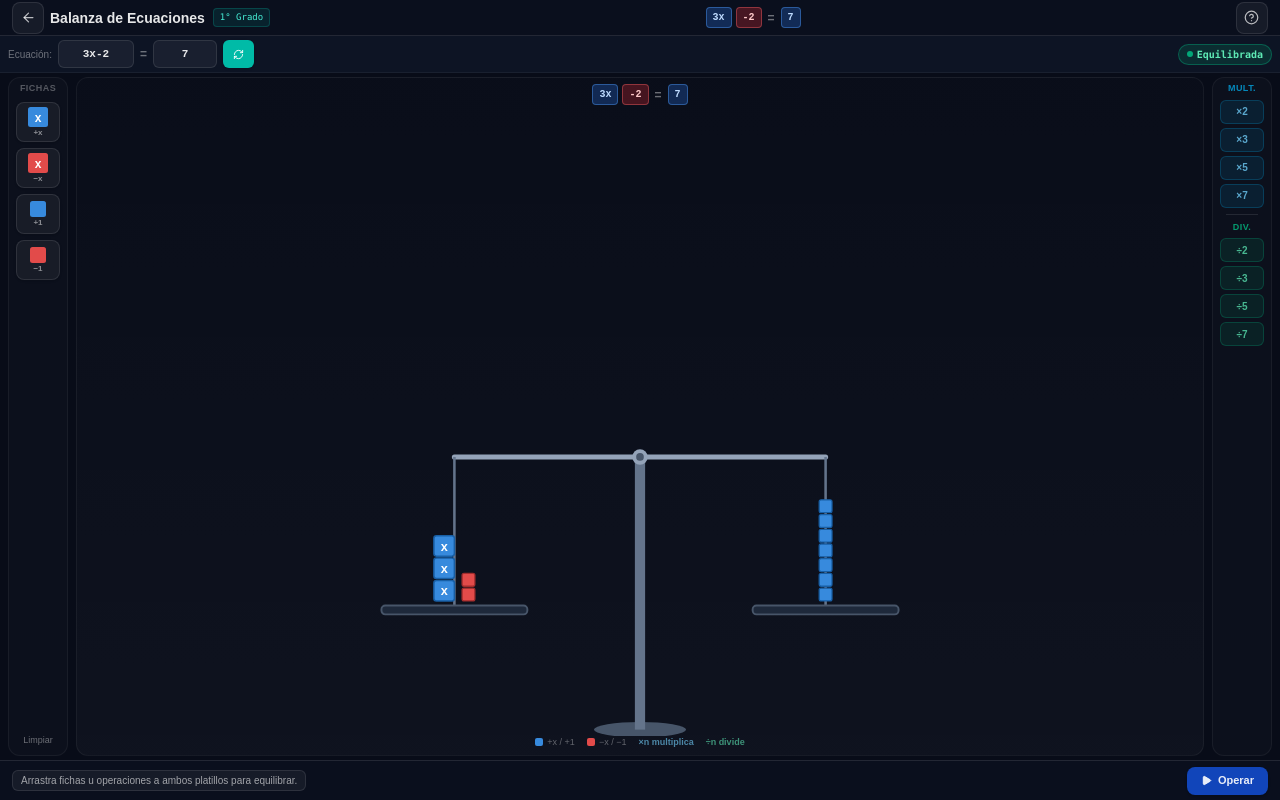
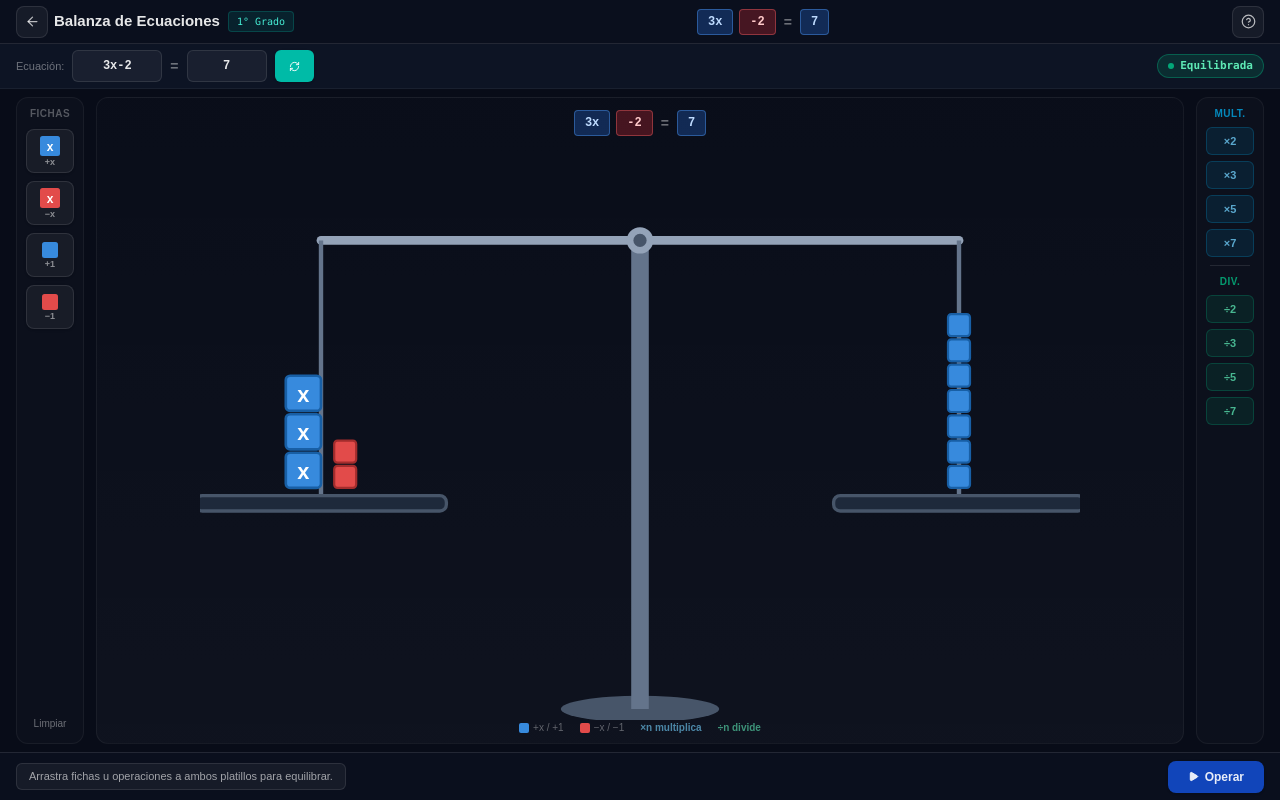
Before and after one commit to tucno21/matematica, a React (Vite) app: page /balanza-ecuacion-2 in a window 1280 px wide. Built offline with nearby package versions, Linux system fonts and the light colour scheme.

Commit message:
feat: optimizar balanza de ecuaciones 2 para tablets y laptops y documentar receta responsive en AGENTS.md

```diff
--- a/src/views/BalanzaEcuacion2View.tsx
+++ b/src/views/BalanzaEcuacion2View.tsx
@@ -220,7 +220,7 @@ function ScaleSVG({ angle, tL, tR, pL, pR, pSL, pSR, hlL, hlR, cancelSet, fadeCo
   const W = 400, H = 250, px = 200, py = 32, half = 145, chain = 116, pY = py + chain
   const plateW = 114, plateH = 7
   return (
-    <svg viewBox={`0 0 ${W} ${H}`} className="w-full h-auto max-h-[min(56vh,320px)] select-none" style={{ touchAction: 'none' }}>
+    <svg viewBox={`0 0 ${W} ${H}`} className="w-full h-auto max-h-[min(56vh,320px)] lg:max-h-[min(65vh,480px)] xl:max-h-[min(70vh,560px)] select-none" style={{ touchAction: 'none' }}>
       <ellipse cx={px} cy={H - 5} rx={36} ry={6} fill="#475569" />
       <rect x={px - 4} y={py} width={8} height={H - py - 5} fill="#64748b" />
       <g style={{ transform: `rotate(${angle}deg)`, transformOrigin: `${px}px ${py}px`, transition: 'transform 0.6s cubic-bezier(0.4,0,0.2,1)' }}>
@@ -261,12 +261,12 @@ function EqChips({ left, right }: { left: Term[]; right: Term[] }) {
   const chip = (t: Term, first: boolean) => {
     const isPos = t.val >= 0
     const bg = isPos ? 'bg-blue-500/25 border-blue-400/40 text-blue-200' : 'bg-red-500/25 border-red-400/40 text-red-200'
-    return <span key={`${t.type}${t.val}${first}`} className={`px-1.5 py-0.5 rounded text-[10px] font-mono border font-bold ${bg}`} style={{ fontFamily: "'JetBrains Mono', monospace" }}>{fmtT(t, first)}</span>
+    return <span key={`${t.type}${t.val}${first}`} className={`px-1.5 py-0.5 lg:px-2.5 lg:py-1 rounded text-[10px] lg:text-xs font-mono border font-bold ${bg}`} style={{ fontFamily: "'JetBrains Mono', monospace" }}>{fmtT(t, first)}</span>
   }
   return (
-    <div className="flex items-center justify-center gap-1 flex-wrap">
+    <div className="flex items-center justify-center gap-1 lg:gap-1.5 flex-wrap">
       {left.length ? left.map((t, i) => chip(t, i === 0)) : <span className="text-white/30 text-xs">0</span>}
-      <span className="text-white/40 font-bold text-xs mx-0.5">=</span>
+      <span className="text-white/40 font-bold text-xs lg:text-sm mx-0.5">=</span>
       {right.length ? right.map((t, i) => chip(t, i === 0)) : <span className="text-white/30 text-xs">0</span>}
     </div>
   )
@@ -563,22 +563,22 @@ export default function BalanzaEcuacion2View() {
 
   return (
     <div className="flex h-dvh flex-col overflow-hidden bg-[#080c18] text-white select-none" style={{ fontFamily: "'Nunito', sans-serif" }}>
-      {/* ── Barra superior compacta (34px) ── */}
-      <header className="flex h-9 shrink-0 items-center justify-between border-b border-white/10 px-2 lg:px-3 bg-[#0a0f1d]">
+      {/* ── Barra superior compacta (34px tablet / 42px laptop) ── */}
+      <header className="flex h-9 lg:h-11 shrink-0 items-center justify-between border-b border-white/10 px-2 lg:px-4 bg-[#0a0f1d]">
         <div className="flex items-center gap-1.5 min-w-0">
           <button
             onClick={() => nav(-1)}
-            className="flex h-7 w-7 shrink-0 items-center justify-center rounded-lg border border-white/10 bg-white/5 text-white/70 hover:bg-white/10 hover:text-white active:scale-95 transition-all lg:h-8 lg:w-8"
+            className="flex h-7 w-7 lg:h-8 lg:w-8 shrink-0 items-center justify-center rounded-lg border border-white/10 bg-white/5 text-white/70 hover:bg-white/10 hover:text-white active:scale-95 transition-all"
             aria-label="Volver"
             title="Volver"
           >
             <ArrowLeft size={15} />
           </button>
           <div className="flex items-center gap-2 min-w-0">
-            <h1 className="text-[13px] font-bold text-white/90 truncate lg:text-sm">
+            <h1 className="text-[13px] lg:text-[15px] font-bold text-white/90 truncate">
               Balanza de Ecuaciones
             </h1>
-            <span className="hidden sm:inline-block px-1.5 py-0.5 rounded text-[9px] font-mono bg-teal-400/10 text-teal-300 border border-teal-400/20">
+            <span className="hidden sm:inline-block px-1.5 py-0.5 lg:px-2 rounded text-[9px] lg:text-[10px] font-mono bg-teal-400/10 text-teal-300 border border-teal-400/20">
               1° Grado
             </span>
           </div>
@@ -594,7 +594,7 @@ export default function BalanzaEcuacion2View() {
         <div className="flex items-center gap-1">
           <button
             onClick={() => setShowHelp(true)}
-            className="flex h-7 w-7 shrink-0 items-center justify-center rounded-lg border border-white/10 bg-white/5 text-white/70 hover:bg-white/10 hover:text-white active:scale-95 transition-all lg:h-8 lg:w-8"
+            className="flex h-7 w-7 lg:h-8 lg:w-8 shrink-0 items-center justify-center rounded-lg border border-white/10 bg-white/5 text-white/70 hover:bg-white/10 hover:text-white active:scale-95 transition-all"
             aria-label="Ayuda"
             title="Ayuda"
           >
@@ -603,22 +603,22 @@ export default function BalanzaEcuacion2View() {
         </div>
       </header>
 
-      {/* ── Barra de entrada de ecuación (36px) ── */}
-      <div className="relative shrink-0 flex items-center justify-between gap-1.5 sm:gap-2 border-b border-white/5 bg-[#0d1424] px-2 py-1 text-[11px]">
-        <div className="flex items-center gap-1 sm:gap-1.5 flex-1 min-w-0">
-          <span className="text-[10px] text-white/40 font-medium shrink-0 hidden sm:inline">Ecuación:</span>
+      {/* ── Barra de entrada de ecuación (36px tablet / 42px laptop) ── */}
+      <div className="relative shrink-0 flex items-center justify-between gap-1.5 sm:gap-2 lg:gap-3 border-b border-white/5 bg-[#0d1424] px-2 lg:px-4 py-1 lg:py-1.5 text-[11px] lg:text-xs">
+        <div className="flex items-center gap-1 sm:gap-1.5 lg:gap-2 flex-1 min-w-0">
+          <span className="text-[10px] lg:text-[11px] text-white/40 font-medium shrink-0 hidden sm:inline">Ecuación:</span>
           <button
             onClick={() => setActiveKb(activeKb === 'left' ? null : 'left')}
-            className={`h-7 min-w-[64px] sm:min-w-[76px] px-2 rounded-md font-mono text-[11px] font-bold border transition-all truncate text-center ${activeKb === 'left' ? 'border-teal-400 bg-teal-400/20 text-teal-200 ring-1 ring-teal-400/50' : 'border-white/10 bg-white/5 text-white/90 hover:bg-white/10'}`}
+            className={`h-7 lg:h-8 min-w-[64px] sm:min-w-[76px] lg:min-w-[90px] px-2 lg:px-3 rounded-md font-mono text-[11px] lg:text-xs font-bold border transition-all truncate text-center ${activeKb === 'left' ? 'border-teal-400 bg-teal-400/20 text-teal-200 ring-1 ring-teal-400/50' : 'border-white/10 bg-white/5 text-white/90 hover:bg-white/10'}`}
             title="Tocar para editar primer miembro"
             style={{ fontFamily: "'JetBrains Mono', monospace" }}
           >
             {kbL || '—'}
           </button>
-          <span className="text-white/40 font-bold text-xs shrink-0">=</span>
+          <span className="text-white/40 font-bold text-xs lg:text-sm shrink-0">=</span>
           <button
             onClick={() => setActiveKb(activeKb === 'right' ? null : 'right')}
-            className={`h-7 min-w-[48px] sm:min-w-[64px] px-2 rounded-md font-mono text-[11px] font-bold border transition-all truncate text-center ${activeKb === 'right' ? 'border-teal-400 bg-teal-400/20 text-teal-200 ring-1 ring-teal-400/50' : 'border-white/10 bg-white/5 text-white/90 hover:bg-white/10'}`}
+            className={`h-7 lg:h-8 min-w-[48px] sm:min-w-[64px] lg:min-w-[80px] px-2 lg:px-3 rounded-md font-mono text-[11px] lg:text-xs font-bold border transition-all truncate text-center ${activeKb === 'right' ? 'border-teal-400 bg-teal-400/20 text-teal-200 ring-1 ring-teal-400/50' : 'border-white/10 bg-white/5 text-white/90 hover:bg-white/10'}`}
             title="Tocar para editar segundo miembro"
             style={{ fontFamily: "'JetBrains Mono', monospace" }}
           >
@@ -626,7 +626,7 @@ export default function BalanzaEcuacion2View() {
           </button>
           <button
             onClick={handleGenerate}
-            className="h-7 px-2 sm:px-2.5 rounded-md bg-teal-500 hover:bg-teal-400 text-white font-bold text-[11px] active:scale-95 transition-all shrink-0 flex items-center gap-1 shadow-sm"
+            className="h-7 lg:h-8 px-2 sm:px-2.5 lg:px-3.5 rounded-md bg-teal-500 hover:bg-teal-400 text-white font-bold text-[11px] lg:text-xs active:scale-95 transition-all shrink-0 flex items-center gap-1.5 shadow-sm"
             title="Generar balanza con esta ecuación"
           >
             <RefreshCw size={11} className={consolidating ? 'animate-spin' : ''} />
@@ -635,14 +635,14 @@ export default function BalanzaEcuacion2View() {
         </div>
 
         {/* Indicador de equilibrio */}
-        <div className="flex items-center gap-1.5 shrink-0 font-mono text-[10px]">
+        <div className="flex items-center gap-1.5 shrink-0 font-mono text-[10px] lg:text-[11px]">
           {balanced ? (
-            <span className="inline-flex items-center gap-1 px-2 py-0.5 rounded-full bg-emerald-500/15 border border-emerald-400/30 text-emerald-300 font-semibold">
+            <span className="inline-flex items-center gap-1.5 px-2 lg:px-2.5 py-0.5 lg:py-1 rounded-full bg-emerald-500/15 border border-emerald-400/30 text-emerald-300 font-semibold">
               <span className="w-1.5 h-1.5 rounded-full bg-emerald-400 animate-pulse" />
               Equilibrada
             </span>
           ) : (
-            <span className="inline-flex items-center gap-1 px-2 py-0.5 rounded-full bg-amber-500/15 border border-amber-400/30 text-amber-300 font-semibold">
+            <span className="inline-flex items-center gap-1.5 px-2 lg:px-2.5 py-0.5 lg:py-1 rounded-full bg-amber-500/15 border border-amber-400/30 text-amber-300 font-semibold">
               <span className="w-1.5 h-1.5 rounded-full bg-amber-400" />
               {pendWL > pendWR ? 'Izq. pesa +' : 'Der. pesa +'}
             </span>
@@ -651,21 +651,21 @@ export default function BalanzaEcuacion2View() {
 
         {/* Teclado Virtual en Popover / Overlay elegante */}
         {activeKb && (
-          <div className="absolute left-2 sm:left-4 top-10 z-50 w-[270px] sm:w-[290px] bg-[#0c1529] p-2.5 rounded-xl border border-teal-500/30 shadow-2xl space-y-1.5 backdrop-blur-md">
-            <div className="flex items-center justify-between text-[11px] text-white/50 px-0.5">
+          <div className="absolute left-2 sm:left-4 top-10 lg:top-12 z-50 w-[270px] sm:w-[290px] lg:w-[320px] bg-[#0c1529] p-2.5 lg:p-3 rounded-xl border border-teal-500/30 shadow-2xl space-y-1.5 lg:space-y-2 backdrop-blur-md">
+            <div className="flex items-center justify-between text-[11px] lg:text-xs text-white/50 px-0.5">
               <span>Editando: <strong className="text-teal-300">{activeKb === 'left' ? '1° miembro' : '2° miembro'}</strong></span>
               <button onClick={() => setActiveKb(null)} className="text-white/40 hover:text-white p-0.5 text-xs">✕</button>
             </div>
-            <div className="text-center font-mono text-white text-xs py-1 px-2 bg-white/5 rounded border border-white/10 min-h-[26px] flex items-center justify-center font-bold tracking-wider" style={{ fontFamily: "'JetBrains Mono', monospace" }}>
+            <div className="text-center font-mono text-white text-xs lg:text-sm py-1 px-2 bg-white/5 rounded border border-white/10 min-h-[26px] flex items-center justify-center font-bold tracking-wider" style={{ fontFamily: "'JetBrains Mono', monospace" }}>
               {kbVal || '—'}
             </div>
-            <div className="grid grid-cols-5 gap-1">
+            <div className="grid grid-cols-5 gap-1 lg:gap-1.5">
               {KB_ROWS.flat().map((k, i) => {
                 const isOp = k === '+' || k === '−'
                 const isDel = k === '⌫'
                 const isClr = k === 'C'
                 const isOk = k === '✓'
-                let cls = 'h-7 rounded text-[11px] font-bold active:scale-95 transition-all flex items-center justify-center '
+                let cls = 'h-7 lg:h-8 rounded text-[11px] lg:text-xs font-bold active:scale-95 transition-all flex items-center justify-center '
                 if (isOk) cls += 'col-span-3 bg-emerald-500/25 text-emerald-300 border border-emerald-400/30 hover:bg-emerald-500/35'
                 else if (isDel) cls += 'bg-red-500/20 text-red-300 border border-red-400/30 hover:bg-red-500/30'
                 else if (isClr) cls += 'bg-red-500/15 text-red-300/70 border border-red-400/20 hover:bg-red-500/25'
@@ -679,11 +679,11 @@ export default function BalanzaEcuacion2View() {
       </div>
 
       {/* ── Área de Trabajo Principal (Balanza + Estantes laterales) ── */}
-      <div className="flex-1 min-h-0 flex items-stretch overflow-hidden px-1 sm:px-2 py-1 gap-1 sm:gap-2" style={{ touchAction: 'none' }}>
+      <div className="flex-1 min-h-0 flex items-stretch overflow-hidden px-1 sm:px-2 lg:px-4 py-1 lg:py-2 gap-1 sm:gap-2 lg:gap-3" style={{ touchAction: 'none' }}>
         {/* Columna Izquierda: Fichas (+x, -x, +1, -1) */}
-        <aside className="w-[52px] sm:w-[60px] shrink-0 flex flex-col items-center justify-between py-1 bg-white/[0.02] border border-white/5 rounded-xl">
-          <div className="w-full flex flex-col items-center gap-1.5">
-            <div className="text-[9px] font-black uppercase tracking-wider text-white/30 text-center">
+        <aside className="w-[52px] sm:w-[60px] lg:w-[68px] shrink-0 flex flex-col items-center justify-between py-1 lg:py-2 bg-white/[0.02] border border-white/5 rounded-xl">
+          <div className="w-full flex flex-col items-center gap-1.5 lg:gap-2">
+            <div className="text-[9px] lg:text-[10px] font-black uppercase tracking-wider text-white/30 text-center">
               Fichas
             </div>
             {(['px', 'nx', 'p1', 'n1'] as TokType[]).map(tt => {
@@ -696,14 +696,14 @@ export default function BalanzaEcuacion2View() {
                 <button
                   key={tt}
                   onPointerDown={e => startDrag(tt, e)}
-                  className="flex flex-col items-center justify-center w-10 sm:w-11 h-10 rounded-lg bg-white/5 border border-white/10 hover:bg-white/10 active:scale-95 transition-all cursor-grab active:cursor-grabbing shadow-sm"
+                  className="flex flex-col items-center justify-center w-10 sm:w-11 lg:w-12 h-10 lg:h-11 rounded-lg bg-white/5 border border-white/10 hover:bg-white/10 active:scale-95 transition-all cursor-grab active:cursor-grabbing shadow-sm"
                   title={`Arrastrar ${d.label}`}
                 >
                   <svg width={sz} height={sz} viewBox={`0 0 ${sz} ${sz}`}>
                     <rect width={sz} height={sz} fill={fill} rx={2.5} />
                     {isVar && <text x={sz / 2} y={sz / 2 + 0.5} textAnchor="middle" dominantBaseline="central" fill="white" fontSize={sz * 0.6} fontWeight="bold">x</text>}
                   </svg>
-                  <span className="text-[8px] font-bold text-white/50 leading-none mt-0.5">{d.label}</span>
+                  <span className="text-[8px] lg:text-[9px] font-bold text-white/50 leading-none mt-0.5">{d.label}</span>
                 </button>
               )
             })}
@@ -711,7 +711,7 @@ export default function BalanzaEcuacion2View() {
 
           <button
             onClick={clearPending}
-            className="text-[9px] text-white/40 hover:text-white py-1 px-1 rounded hover:bg-white/5 transition-colors"
+            className="text-[9px] lg:text-[10px] text-white/40 hover:text-white py-1 px-1 lg:px-2 rounded hover:bg-white/5 transition-colors"
             title="Limpiar fichas pendientes"
           >
             Limpiar
@@ -719,14 +719,14 @@ export default function BalanzaEcuacion2View() {
         </aside>
 
         {/* Centro: Balanza Interactiva */}
-        <main className="flex-1 min-w-0 flex flex-col items-center justify-between relative bg-gradient-to-b from-white/[0.01] to-white/[0.03] border border-white/5 rounded-xl px-1 sm:px-2 pt-1 pb-1 overflow-hidden">
+        <main className="flex-1 min-w-0 flex flex-col items-center justify-between relative bg-gradient-to-b from-white/[0.01] to-white/[0.03] border border-white/5 rounded-xl px-1 sm:px-2 lg:px-4 pt-1 lg:pt-2 pb-1 overflow-hidden">
           {/* Fila de ecuación superior */}
-          <div className="shrink-0 flex items-center justify-center gap-2 pt-0.5">
+          <div className="shrink-0 flex items-center justify-center gap-2 pt-0.5 lg:pt-1">
             <EqChips left={stL} right={stR} />
           </div>
 
-          {/* Contenedor central con la balanza pegada abajo hacia la leyenda */}
-          <div className="relative w-full max-w-[540px] flex-1 min-h-0 flex items-end justify-center pb-0">
+          {/* Contenedor central con la balanza pegada abajo hacia la leyenda en tablet y amplia en laptop */}
+          <div className="relative w-full max-w-[540px] lg:max-w-[760px] xl:max-w-[880px] flex-1 min-h-0 flex items-end justify-center pb-0">
             <div className={`w-full flex justify-center ${shakeB ? 'animate-[shake_0.4s_ease-in-out]' : ''}`}>
               <ScaleSVG
                 angle={angle}
@@ -752,7 +752,7 @@ export default function BalanzaEcuacion2View() {
                 left: '2%',
                 top: '12%',
                 width: '34%',
-                height: '68%',
+                height: '70%',
                 borderRadius: 14,
                 border: hlL ? '2px dashed #38bdf8' : '1px dashed transparent',
                 backgroundColor: hlL ? 'rgba(56,189,248,0.12)' : 'transparent',
@@ -765,7 +765,7 @@ export default function BalanzaEcuacion2View() {
                 right: '2%',
                 top: '12%',
                 width: '34%',
-                height: '68%',
+                height: '70%',
                 borderRadius: 14,
                 border: hlR ? '2px dashed #38bdf8' : '1px dashed transparent',
                 backgroundColor: hlR ? 'rgba(56,189,248,0.12)' : 'transparent',
@@ -774,12 +774,12 @@ export default function BalanzaEcuacion2View() {
           </div>
 
           {/* Micro-leyenda compacta pegada a la base */}
-          <div className="shrink-0 flex items-center justify-center gap-3 text-[9px] text-white/35 pt-0 pb-0.5">
+          <div className="shrink-0 flex items-center justify-center gap-3 lg:gap-4 text-[9px] lg:text-[10px] text-white/35 pt-0 pb-0.5 lg:pb-1">
             <span className="flex items-center gap-1">
-              <span className="w-2 h-2 rounded-[2px]" style={{ background: BLU }} /> +x / +1
+              <span className="w-2 h-2 lg:w-2.5 lg:h-2.5 rounded-[2px]" style={{ background: BLU }} /> +x / +1
             </span>
             <span className="flex items-center gap-1">
-              <span className="w-2 h-2 rounded-[2px]" style={{ background: RED }} /> −x / −1
+              <span className="w-2 h-2 lg:w-2.5 lg:h-2.5 rounded-[2px]" style={{ background: RED }} /> −x / −1
             </span>
             <span className="hidden sm:inline-flex items-center gap-1 text-sky-300/60 font-semibold">
               ×n multiplica
@@ -791,9 +791,9 @@ export default function BalanzaEcuacion2View() {
         </main>
 
         {/* Columna Derecha: Multiplicar / Dividir */}
-        <aside className="w-[52px] sm:w-[60px] shrink-0 flex flex-col items-center justify-between py-1 bg-white/[0.02] border border-white/5 rounded-xl">
-          <div className="w-full flex flex-col items-center gap-1">
-            <div className="text-[9px] font-black uppercase tracking-wider text-sky-400/70 text-center">
+        <aside className="w-[52px] sm:w-[60px] lg:w-[68px] shrink-0 flex flex-col items-center justify-between py-1 lg:py-2 bg-white/[0.02] border border-white/5 rounded-xl">
+          <div className="w-full flex flex-col items-center gap-1 lg:gap-1.5">
+            <div className="text-[9px] lg:text-[10px] font-black uppercase tracking-wider text-sky-400/70 text-center">
               Mult.
             </div>
             {SCALE_MULT.map(op => {
@@ -803,7 +803,7 @@ export default function BalanzaEcuacion2View() {
                 <button
                   key={op}
                   onPointerDown={e => startDragScale(op, e)}
-                  className={`w-10 sm:w-11 h-6 rounded-md text-[10px] font-bold transition-all active:scale-95 flex items-center justify-center cursor-grab active:cursor-grabbing ${active ? 'bg-sky-500/35 border-sky-400/60 text-sky-100 border shadow-sm' : 'bg-sky-500/10 text-sky-300/75 border border-sky-400/20 hover:bg-sky-500/20'}`}
+                  className={`w-10 sm:w-11 lg:w-12 h-6 lg:h-7 rounded-md text-[10px] lg:text-[11px] font-bold transition-all active:scale-95 flex items-center justify-center cursor-grab active:cursor-grabbing ${active ? 'bg-sky-500/35 border-sky-400/60 text-sky-100 border shadow-sm' : 'bg-sky-500/10 text-sky-300/75 border border-sky-400/20 hover:bg-sky-500/20'}`}
                   title={`Arrastrar multiplicación por ${n}`}
                 >
                   ×{n}
@@ -811,9 +811,9 @@ export default function BalanzaEcuacion2View() {
               )
             })}
 
-            <div className="w-8 h-px bg-white/10 my-0.5" />
+            <div className="w-8 lg:w-10 h-px bg-white/10 my-0.5" />
 
-            <div className="text-[9px] font-black uppercase tracking-wider text-emerald-400/70 text-center">
+            <div className="text-[9px] lg:text-[10px] font-black uppercase tracking-wider text-emerald-400/70 text-center">
               Div.
             </div>
             {SCALE_DIV.map(op => {
@@ -823,7 +823,7 @@ export default function BalanzaEcuacion2View() {
                 <button
                   key={op}
                   onPointerDown={e => startDragScale(op, e)}
-                  className={`w-10 sm:w-11 h-6 rounded-md text-[10px] font-bold transition-all active:scale-95 flex items-center justify-center cursor-grab active:cursor-grabbing ${active ? 'bg-emerald-500/35 border-emerald-400/60 text-emerald-100 border shadow-sm' : 'bg-emerald-500/10 text-emerald-300/75 border border-emerald-400/20 hover:bg-emerald-500/20'}`}
+                  className={`w-10 sm:w-11 lg:w-12 h-6 lg:h-7 rounded-md text-[10px] lg:text-[11px] font-bold transition-all active:scale-95 flex items-center justify-center cursor-grab active:cursor-grabbing ${active ? 'bg-emerald-500/35 border-emerald-400/60 text-emerald-100 border shadow-sm' : 'bg-emerald-500/10 text-emerald-300/75 border border-emerald-400/20 hover:bg-emerald-500/20'}`}
                   title={`Arrastrar división entre ${n}`}
                 >
                   ÷{n}
@@ -834,24 +834,24 @@ export default function BalanzaEcuacion2View() {
         </aside>
       </div>
 
-      {/* ── Barra Inferior de Acción y Feedback (40px) ── */}
-      <footer className="h-10 shrink-0 border-t border-white/10 px-2 sm:px-3 bg-[#0a0f1d] flex items-center justify-between gap-2">
+      {/* ── Barra Inferior de Acción y Feedback (40px tablet / 48px laptop) ── */}
+      <footer className="h-10 lg:h-12 shrink-0 border-t border-white/10 px-2 sm:px-3 lg:px-4 bg-[#0a0f1d] flex items-center justify-between gap-2">
         {/* Mensaje de estado / Feedback */}
         <div className="flex-1 min-w-0 flex items-center gap-1.5 sm:gap-2">
           {fb.kind === 'victory' ? (
-            <div className="flex items-center gap-1.5 px-2.5 py-1 rounded-lg bg-emerald-500/20 border border-emerald-400/40 text-emerald-200 text-[11px] font-bold">
+            <div className="flex items-center gap-1.5 px-2.5 py-1 lg:px-3.5 lg:py-1.5 rounded-lg bg-emerald-500/20 border border-emerald-400/40 text-emerald-200 text-[11px] lg:text-xs font-bold">
               <Sparkles size={13} className="text-emerald-300 shrink-0 animate-bounce" />
               <span className="truncate">{fb.msg}</span>
             </div>
           ) : (
-            <div className={`px-2 py-0.5 rounded-md border text-[10px] truncate max-w-full font-medium ${fbCls[fb.kind]} ${shakeM ? 'animate-[shake_0.4s_ease-in-out]' : ''}`}>
+            <div className={`px-2 py-0.5 lg:px-3 lg:py-1 rounded-md border text-[10px] lg:text-[11px] truncate max-w-full font-medium ${fbCls[fb.kind]} ${shakeM ? 'animate-[shake_0.4s_ease-in-out]' : ''}`}>
               {fb.msg}
             </div>
           )}
 
           {/* Resumen de operaciones pendientes en platillos */}
           {hasPending && (
-            <div className="hidden sm:flex items-center gap-1.5 text-[10px] font-mono px-2 py-0.5 rounded bg-white/5 border border-white/10 shrink-0">
+            <div className="hidden sm:flex items-center gap-1.5 text-[10px] lg:text-[11px] font-mono px-2 py-0.5 lg:px-3 lg:py-1 rounded bg-white/5 border border-white/10 shrink-0">
               {(pendScaleL || pendScaleR) ? (
                 <>
                   <span className={pendScaleL ? 'text-sky-300 font-bold' : 'text-white/25'}>Izq: {pendScaleL ? fmtScale(pendScaleL) : '—'}</span>
@@ -874,7 +874,7 @@ export default function BalanzaEcuacion2View() {
           {hasPending && (
             <button
               onClick={clearPending}
-              className="h-7 px-2 rounded-lg bg-white/5 border border-white/10 text-[10px] text-white/50 hover:text-white hover:bg-white/10 active:scale-95 transition-all flex items-center gap-1"
+              className="h-7 lg:h-8 px-2 lg:px-2.5 rounded-lg bg-white/5 border border-white/10 text-[10px] lg:text-[11px] text-white/50 hover:text-white hover:bg-white/10 active:scale-95 transition-all flex items-center gap-1"
               title="Cancelar fichas u operaciones pendientes"
             >
               <RotateCcw size={12} />
@@ -885,7 +885,7 @@ export default function BalanzaEcuacion2View() {
           <button
             onClick={handleOperate}
             disabled={consolidating}
-            className={`h-7 px-3.5 rounded-lg text-white font-bold text-[11px] active:scale-95 shadow transition-all flex items-center gap-1.5 shrink-0 ${
+            className={`h-7 lg:h-8 px-3.5 lg:px-5 rounded-lg text-white font-bold text-[11px] lg:text-xs active:scale-95 shadow transition-all flex items-center gap-1.5 shrink-0 ${
               hasPending
                 ? 'bg-blue-500 hover:bg-blue-400 ring-2 ring-blue-400/30 shadow-blue-500/25'
                 : 'bg-blue-600/70 hover:bg-blue-500/80 text-white/90'
```
Also changed, not shown: 1 other file (tests, documents, lock files or other folders).
